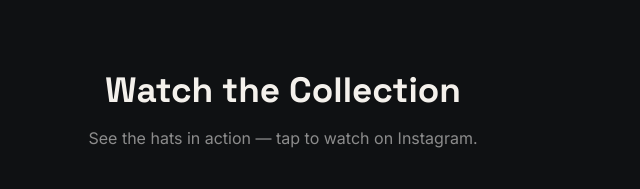
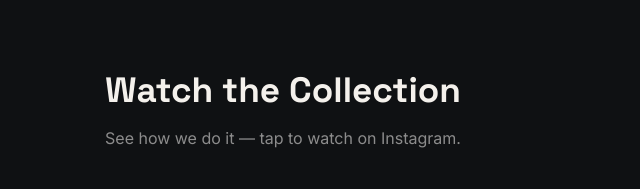
Before and after one commit to Oaktopus/square-store, a website: page public/index.html in a window 1280 px wide. Shown: the part 1460-1649 px from the top of the page, 357-997 px from the left. Drawn offline with nearby package versions, Linux system fonts and the light colour scheme.

Commit message:
Watch the Collection subtitle: 'See how we do it'

```diff
--- a/public/index.html
+++ b/public/index.html
@@ -91,7 +91,7 @@
   <section>
     <div class="wrap">
       <h2 class="section-title">Watch the Collection</h2>
-      <p class="section-sub">See the hats in action — tap to watch on Instagram.</p>
+      <p class="section-sub">See how we do it — tap to watch on Instagram.</p>
       <div class="social-grid">
         <a class="social-card" href="https://www.instagram.com/Oaktopus.store" target="_blank" rel="noopener">
           <img src="img/videos/thumb-hats.jpg" alt="Custom hat video" loading="lazy" onerror="this.style.display='none'">
```
